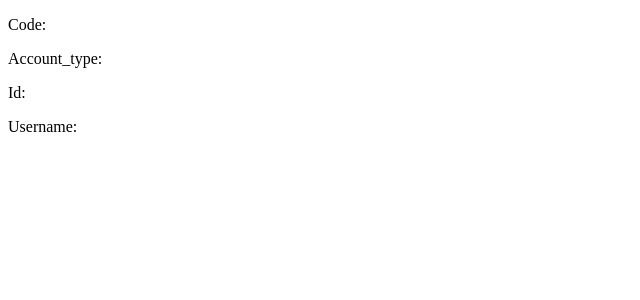
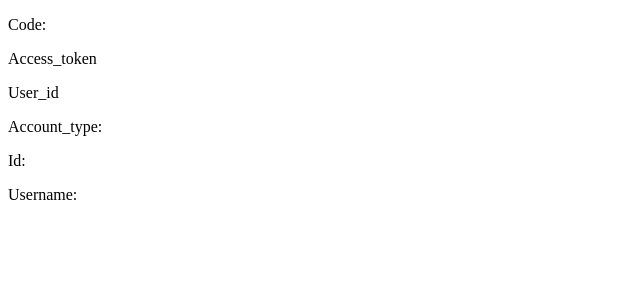
Before and after one commit to Huys-Arthur/AngularTesting, an Angular app: page /auth in a window 1280 px wide. Shown: the top 300 px of the page, without its empty margins (0-640 px from the left). Built offline with nearby package versions, Linux system fonts and the light colour scheme; no server answers.

Commit message:
Fixed error #8

```diff
--- a/src/app/auth/auth.component.html
+++ b/src/app/auth/auth.component.html
@@ -1,4 +1,6 @@
 <p>Code: {{code}}</p>
+<p>Access_token {{access_token}}</p>
+<p>User_id {{user_id}}</p>
 <p>Account_type: {{account_type}}</p>
 <p>Id: {{id}}</p>
 <p>Username: {{username}}</p>
```
Also changed, not shown: 4 other files (tests, documents, lock files or other folders).
